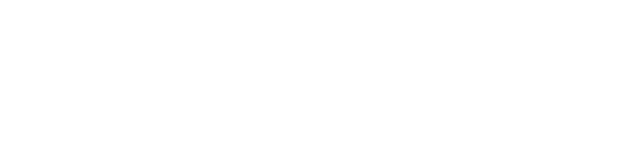
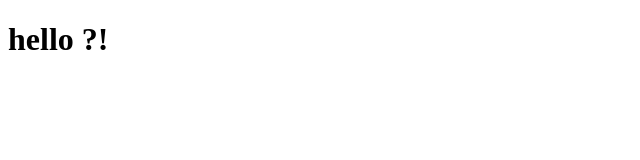
Before and after one commit to renthoursereport/reportEstateAgency, a plain HTML site: page index.html in a window 1280 px wide. Shown: the whole page, without its empty margins (0-640 px from the left). Drawn offline with Linux system fonts and the light colour scheme.

Commit message:
Update index.html

```diff
--- a/index.html
+++ b/index.html
@@ -5,6 +5,6 @@
     <title>Title</title>
 </head>
 <body>
-
+    <h1>hello ?!</h1>
 </body>
 </html>
```
